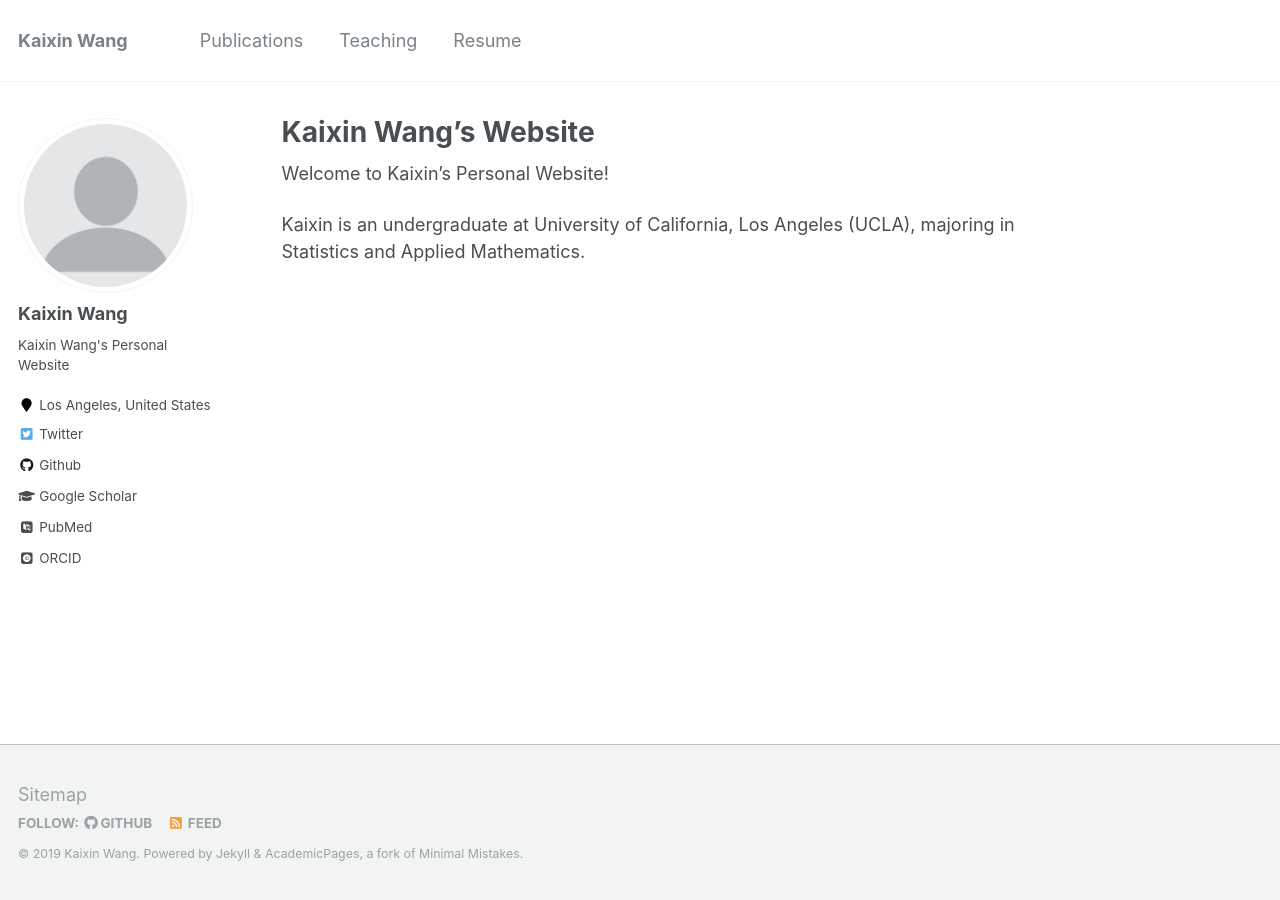
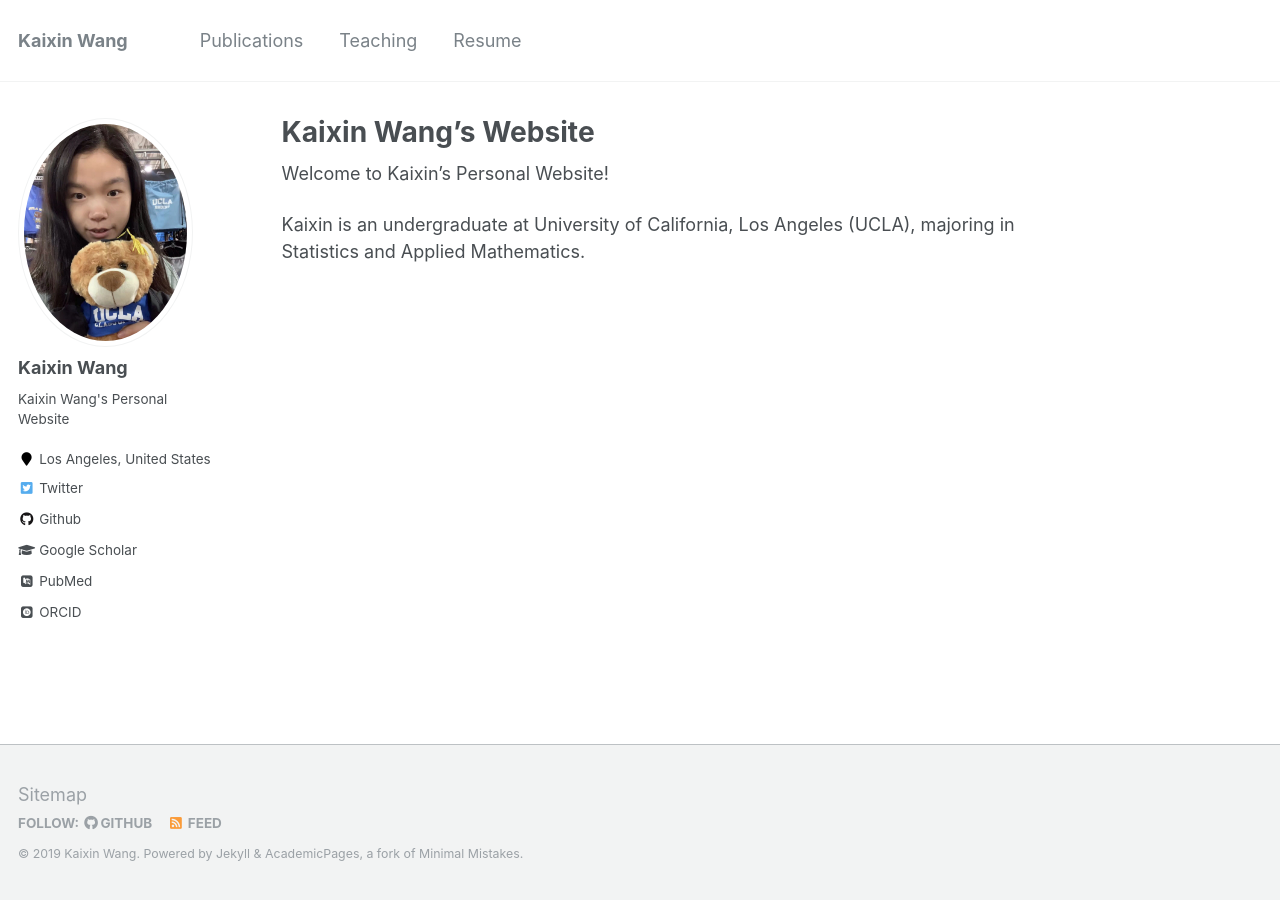
Before and after one commit to kaixin-wang/kaixin-wang.github.io, a Jekyll site: the page built from _pages/about.md, in a window 1280 px wide. Built offline with Jekyll 4.4.1, drawn with Linux system fonts in a browser that asks for light colours; some web fonts are replaced.

Commit message:
Update _config.yml

```diff
--- a/_config.yml
+++ b/_config.yml
@@ -79,7 +79,7 @@
 # Site Author
 author:
   name             : "Kaixin Wang"
-  avatar           : "profile.png"
+  avatar           : "p1.jpg"
   bio              : "Kaixin Wang's Personal Website"
   location         : "Los Angeles, United States"
   employer         :
```
